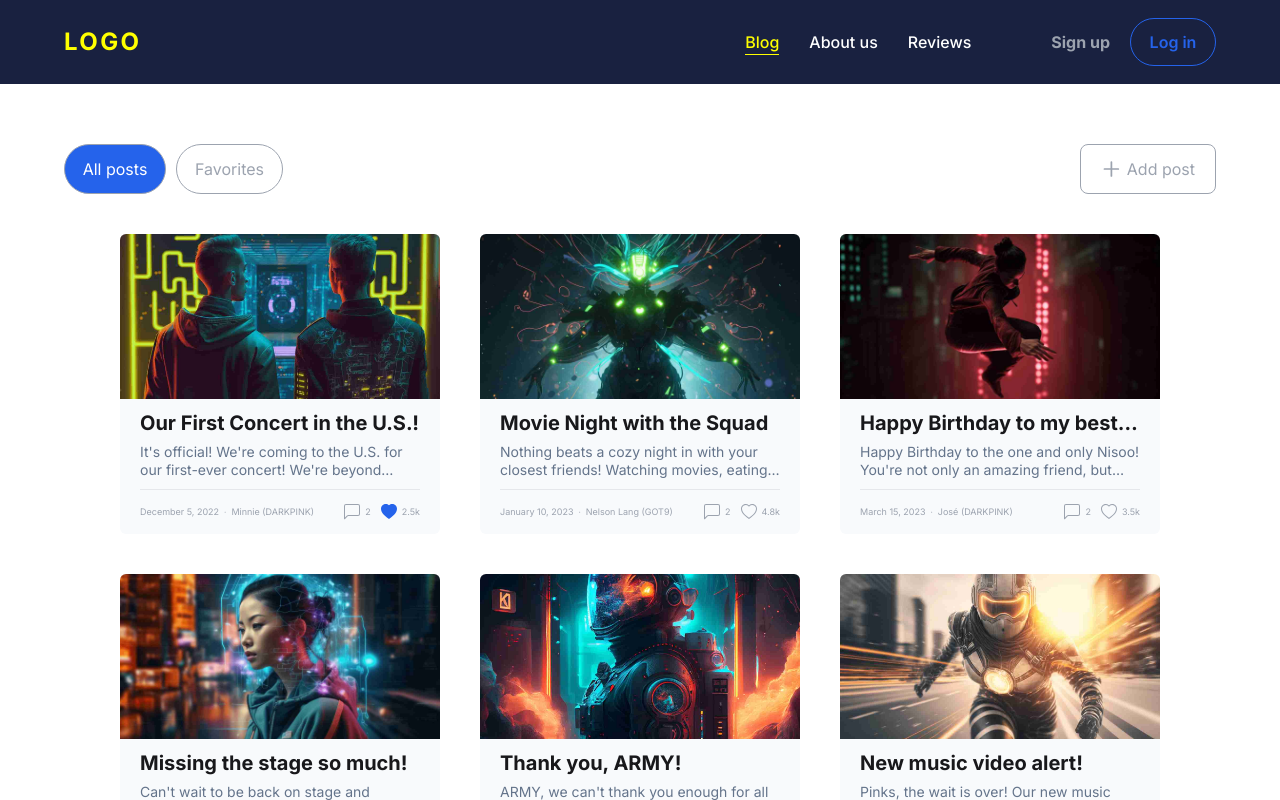
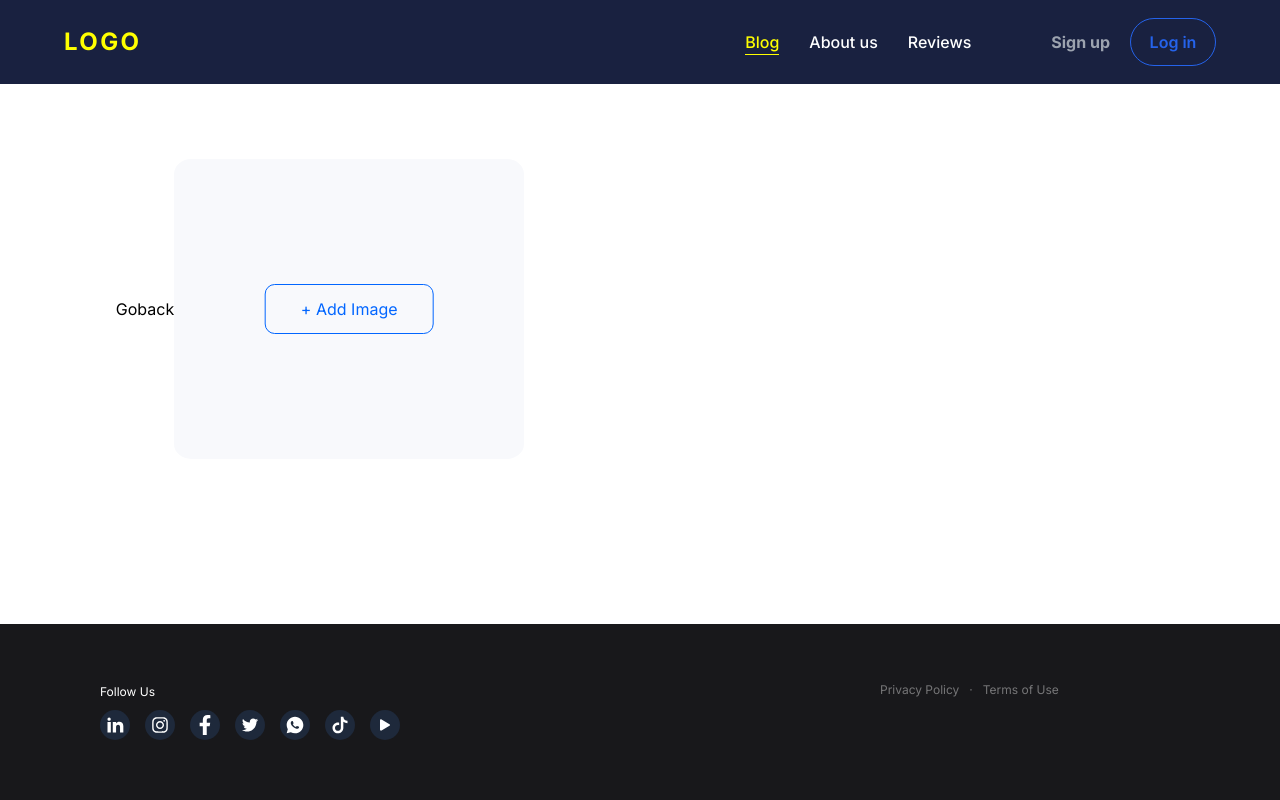
Before and after one commit to kurtprime/News-Article.io, a React (Vite) app: page /create in a window 1280 px wide. Built offline with nearby package versions, Linux system fonts and the light colour scheme; what upload-js would draw is missing.

Commit message:
react news

```diff
--- a/package.json
+++ b/package.json
@@ -14,6 +14,7 @@
     "react-icons": "^4.10.1",
     "react-image-compressor": "^1.0.1",
     "react-lazy-load-image-component": "^1.6.0",
+    "react-router-dom": "^6.14.2",
     "upload-js": "^2.16.0"
   },
   "devDependencies": {
--- a/src/App.jsx
+++ b/src/App.jsx
@@ -1,13 +1,24 @@
 import { useState } from "react";
 import postsData from "./posts.json";
 import "./App.css";
-import { PostsList } from "./components/PostsList";
-import { PostImage } from "./components/PostImage";
-import Header from "./components/Header";
-import Footer from "./components/Footer";
+import { PostsList } from "./components/pages/PostsList";
+import PostingImage from "./components/pages/PostingImage";
+
+import {
+  createBrowserRouter,
+  createRoutesFromElements,
+  RouterProvider,
+  Route,
+} from "react-router-dom";
+import Layout from "./components/layout/Layout";
 
 function App() {
   const [posts, setPosts] = useState(postsData);
+
+  {
+    /* <PostsList posts={posts} setPosts={setPosts} />
+      <PostImage addImageSuccessful={handleImageSuccess} /> */
+  }
 
   /*
     TODO:
@@ -36,17 +47,22 @@ function App() {
   const handleImageSuccess = (imageUrl) => {
     console.log(imageUrl);
   };
+  const router = createBrowserRouter(
+    createRoutesFromElements(
+      <Route path="/" element={<Layout />}>
+        <Route
+          index
+          element={<PostsList posts={posts} setPosts={setPosts} />}
+        />
+        <Route
+          path="create"
+          element={<PostingImage addImageSuccessful={handleImageSuccess} />}
+        />
+      </Route>
+    )
+  );
 
-  return (
-    <div className="flex flex-col justify-between h-screen w-screen overflow-x-hidden">
-      <Header />
-      <div className="App">
-        <PostsList posts={posts} setPosts={setPosts} />
-        {/* <PostImage addImageSuccessful={handleImageSuccess} /> */}
-      </div>
-      <Footer />
-    </div>
-  );
+  return <RouterProvider router={router} />;
 }
 
 export default App;
--- a/src/components/Filter.jsx
+++ b/src/components/Filter.jsx
@@ -1,6 +1,6 @@
 import { useState } from "react";
 import { HiOutlinePlus } from "react-icons/hi";
-
+import { NavLink } from "react-router-dom";
 export default function Filter({ setFilter }) {
   const [toggle, setToggle] = useState(true);
   const [open, setOpen] = useState(true);
@@ -44,13 +44,14 @@ export default function Filter({ setFilter }) {
             </button>
           </div>
           <div className="flex items-center">
-            <button
+            <NavLink
+              to="create"
               className={Add}
               onClick={() => {
                 setOpen(!open);
               }}>
               <HiOutlinePlus size={70} /> Add post
-            </button>
+            </NavLink>
           </div>
         </div>
       </div>
--- a/src/components/PostImage/PostImage.jsx
+++ /dev/null
@@ -1,11 +0,0 @@
-export const PostImage = ({ props }) => {
-  // TODO: the code below is just for demo,
-  // so feel free to delete it and write your own.
-  // Hint: You can pass the props and update that post upon saving
-
-  return (
-    <form>
-      <button onClick={addImage}>Add mage</button>
-    </form>
-  );
-};
--- /dev/null
+++ b/src/components/layout/Layout.jsx
@@ -0,0 +1,18 @@
+import React from "react";
+import Header from "../pages/Header";
+import Footer from "../pages/Footer";
+import { Outlet } from "react-router-dom";
+
+function Layout() {
+  return (
+    <div className="flex flex-col justify-between h-screen w-screen overflow-x-hidden">
+      <Header />
+      <main>
+        <Outlet />
+      </main>
+      <Footer />
+    </div>
+  );
+}
+
+export default Layout;
--- /dev/null
+++ b/src/components/pages/PostingImage.jsx
@@ -0,0 +1,16 @@
+import React from "react";
+import { PostImage } from "../PostImage";
+import { NavLink } from "react-router-dom";
+
+function PostingImage({ addImageSuccessful }) {
+  return (
+    <main className="h-full w-full">
+      <div className="h-[50%] w-[50%] flex items-center justify-center">
+        <NavLink to="/">Goback</NavLink>
+        <PostImage addImageSuccessful={addImageSuccessful} />
+      </div>
+    </main>
+  );
+}
+
+export default PostingImage;
--- a/src/components/PostsList.jsx
+++ b/src/components/pages/PostsList.jsx
@@ -1,6 +1,6 @@
 import { useState } from "react";
 import CardList from "./CardList";
-import Filter from "./Filter";
+import Filter from "../Filter";
 
 export const PostsList = ({ posts, setPosts }) => {
   // TODO: the code below is just for demo,
@@ -15,12 +15,12 @@ export const PostsList = ({ posts, setPosts }) => {
     .map((post) => <CardList setPosts={setPosts} key={post.id} post={post} />);
 
   return (
+    <div>
       <div className=" min-h-[65vh]">
         <Filter setFilter={setFilter} />
         <main className="w-full h-full flex justify-center mb-[60px] ">
           <div className=" flex  justify-center items-center w-[1200px] gap-[40px] flex-wrap mx-[5%]">
             {mapCard}
-          {/* <CardList key={posts[0].id} post={posts[0]} /> */}
           </div>
         </main>
 
@@ -31,5 +31,6 @@ export const PostsList = ({ posts, setPosts }) => {
         ))}
       </ol> */}
       </div>
+    </div>
   );
 };
```
Also changed, not shown: src/components/PostImage.jsx (+16 -16 lines), src/components/pages/CardList.jsx (renamed from src/components/CardList.jsx), src/components/pages/Footer.jsx (renamed from src/components/Footer.jsx), src/components/pages/Header.jsx (renamed from src/components/Header.jsx), src/components/pages/home.jsx (deleted), 1 other file (tests, documents, lock files or other folders). Lines whose indentation alone changed are shown as unchanged.
